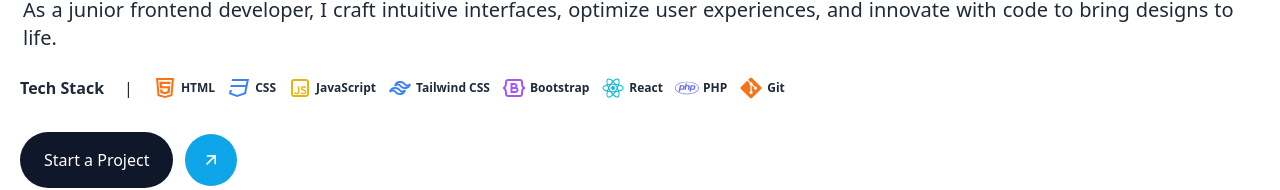
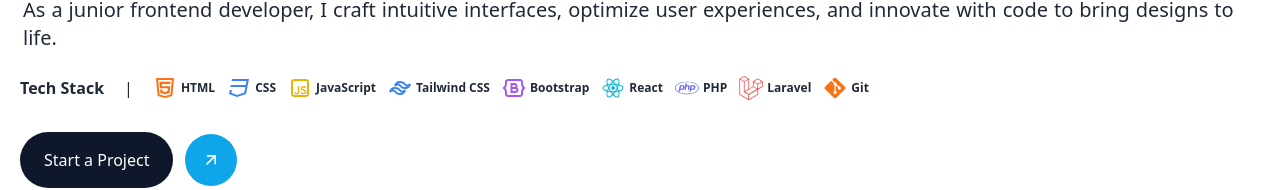
Before and after one commit to BrandonBlkk/my-portfolio, a React (Create React App) app: page / in a window 1280 px wide. Shown: the part 316-506 px from the top of the page. Built offline with nearby package versions, Linux system fonts and the light colour scheme.

Commit message:
chore: added new tech stack

```diff
--- a/src/constants/index.jsx
+++ b/src/constants/index.jsx
@@ -48,6 +48,12 @@ export const skills = [
     },
     {
         id: 8,
+        tech: <FaLaravel size={24} className='text-red-500'/>,
+        name: 'Laravel',
+        used: "78.03% used"
+    },
+    {
+        id: 9,
         tech: <FaGitAlt size={24} className='text-orange-500'/>,
         name: 'Git',
         used: "48.97% used"
```
